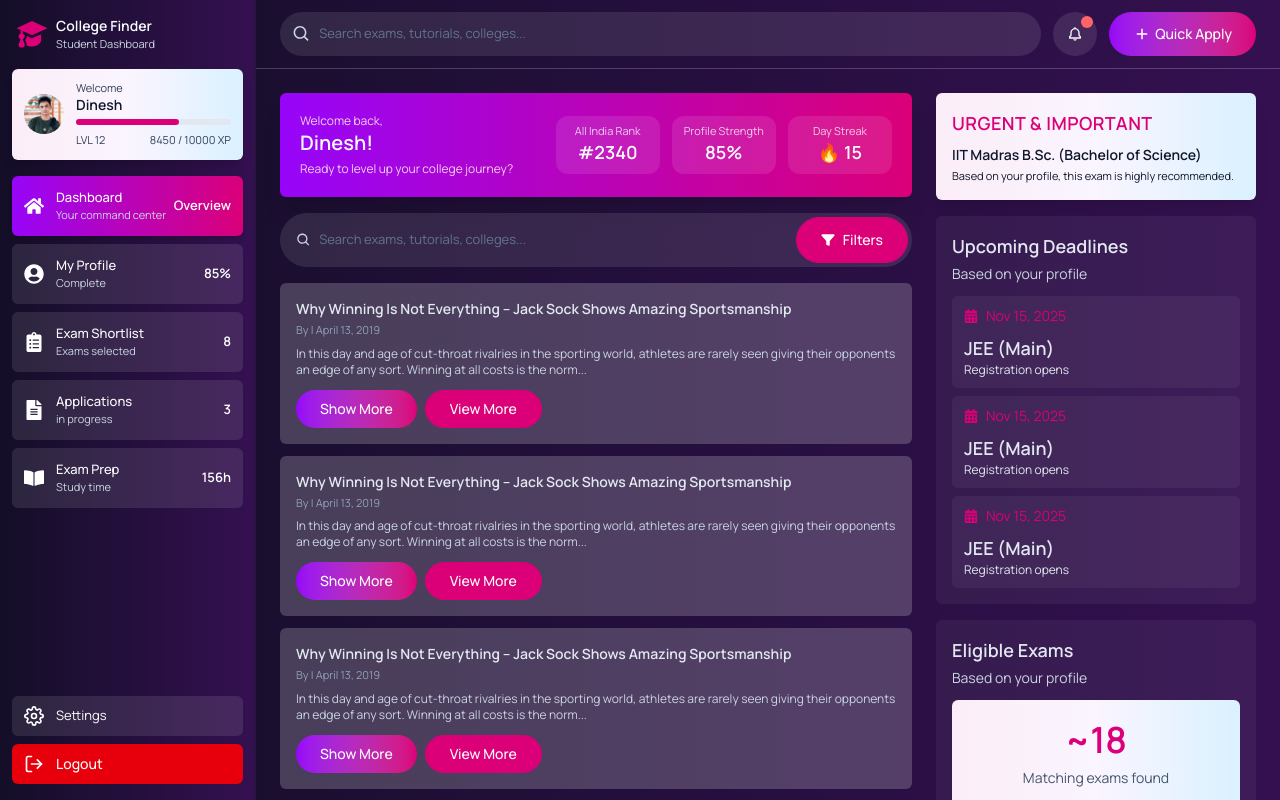
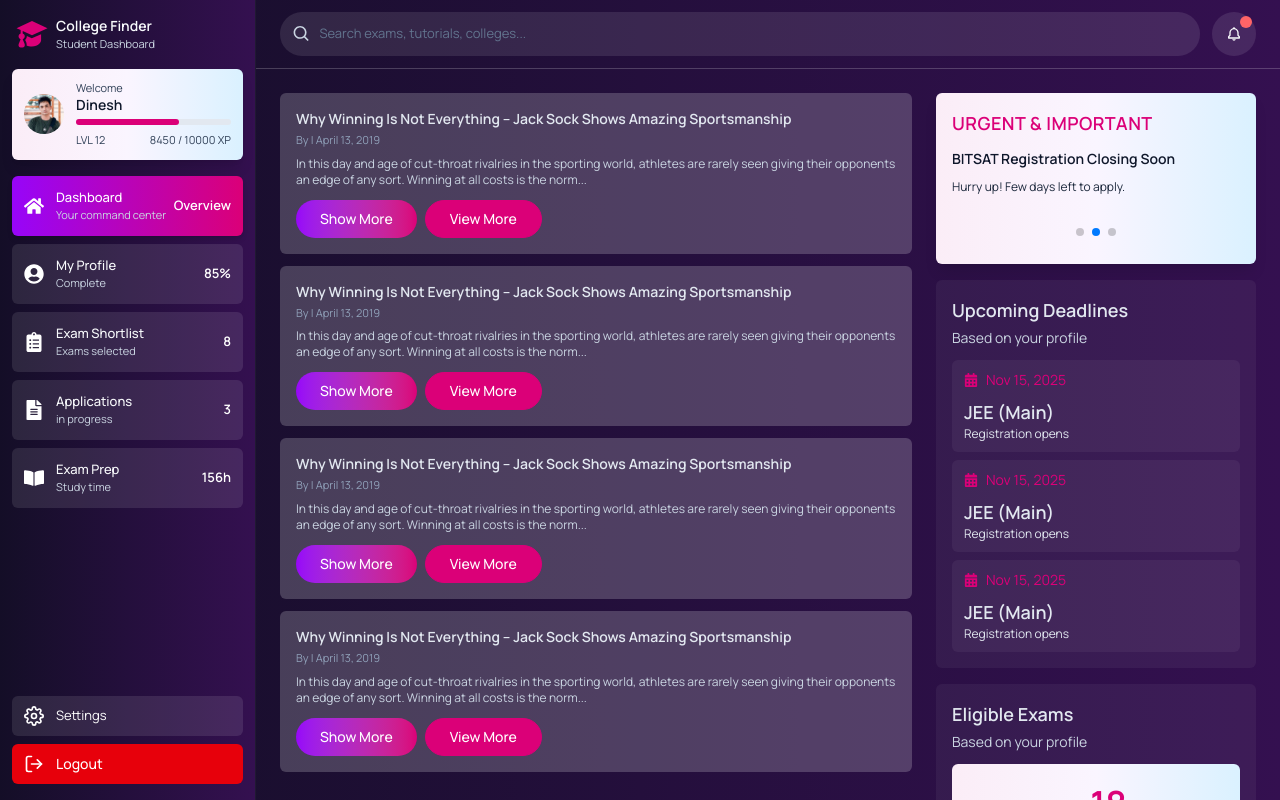
Before and after one commit to Cross-Atlantic-Software/collegefinder, a Next.js app: page /dashboard in a window 1280 px wide. Built offline with nearby package versions, Linux system fonts and the light colour scheme.

Commit message:
Urgent and Important

```diff
--- a/components/dashboard/MiddleContent.tsx
+++ b/components/dashboard/MiddleContent.tsx
@@ -6,7 +6,7 @@ export default function MiddleContent() {
   return (
     <>
       {/* Welcome card */}
-      <section className="rounded-md bg-darkGradient p-5 text-sm shadow-xl">
+      <section className="rounded-md bg-darkGradient p-5 text-sm shadow-xl hidden">
         <div className="flex flex-col justify-between gap-4 md:flex-row md:items-center">
           <div>
             <p className="text-xs text-pink-100/90">Welcome back,</p>
@@ -33,7 +33,7 @@ export default function MiddleContent() {
       </section>
 
       {/* Middle search bar */}
-      <section className="flex items-center gap-2 rounded-full bg-white/10 p-1 pl-4 text-xs text-slate-300">
+      <section className="flex items-center gap-2 rounded-full bg-white/10 p-1 pl-4 text-xs text-slate-300 hidden">
         <BiSearch className="text-xl"/>
         <input
           placeholder="Search exams, tutorials, colleges..."
@@ -44,7 +44,7 @@ export default function MiddleContent() {
 
       {/* Feed cards */}
       <section className="space-y-3">
-        {[1, 2, 3].map((i) => (
+        {[1, 2, 3, 4].map((i) => (
           <article
             key={i}
             className="rounded-md bg-white/20 p-4 text-xs text-slate-200"
--- a/components/dashboard/RightSidebar.tsx
+++ b/components/dashboard/RightSidebar.tsx
@@ -1,24 +1,14 @@
 import Link from "next/link";
 import { FaCalendarAlt } from "react-icons/fa";
-import { HiCalendarDateRange } from "react-icons/hi2";
 import { Button } from "../shared";
 import { FaArrowRightLong } from "react-icons/fa6";
+import UrgentImportantSwiper from "./UrgentImportantSwiper";
 
 export default function RightSidebar() {
   return (
     <>
       {/* Urgent banner */}
-      <section className="rounded-md bg-lightGradient p-4 text-xs text-slate-900 shadow-lg">
-        <p className="text-lg font-semibold uppercase tracking-wide text-pink">
-          Urgent & Important
-        </p>
-        <p className="mt-2 text-sm font-semibold">
-          IIT Madras B.Sc. (Bachelor of Science)
-        </p>
-        <p className="mt-1 text-[11px]">
-          Based on your profile, this exam is highly recommended.
-        </p>
-      </section>
+      <UrgentImportantSwiper />
 
       {/* Upcoming deadlines */}
       <section className="rounded-md bg-white/5 p-4 text-slate-200">
--- a/components/dashboard/TopBar.tsx
+++ b/components/dashboard/TopBar.tsx
@@ -34,7 +34,6 @@ export default function TopBar({ onToggleSidebar }: TopBarProps) {
           <span className="absolute top-1 right-1 h-3 w-3 rounded-full bg-red-400" />
         </button>
 
-        <Button href="/submit" variant="DarkGradient" size="sm"> <BiPlus className="mr-1 text-lg"/> Quick Apply</Button>
       </div>
     </header>
   );
--- /dev/null
+++ b/components/dashboard/UrgentImportantSwiper.tsx
@@ -0,0 +1,56 @@
+"use client";
+
+import { Swiper, SwiperSlide } from "swiper/react";
+import { Pagination, Autoplay } from "swiper/modules";
+
+import "swiper/css";
+import "swiper/css/pagination";
+
+const urgentItems = [
+  {
+    id: 1,
+    title: "IIT Madras B.Sc. (Bachelor of Science)",
+    desc: "Based on your profile, this exam is highly recommended.",
+  },
+  {
+    id: 2,
+    title: "BITSAT Registration Closing Soon",
+    desc: "Hurry up! Few days left to apply.",
+  },
+  {
+    id: 3,
+    title: "VITEEE Slot Booking Starts Soon",
+    desc: "Secure your preferred exam slot.",
+  },
+];
+
+export default function UrgentImportantSwiper() {
+  return (
+    <section className="rounded-md bg-lightGradient p-4 text-xs text-slate-900 shadow-lg">
+      <p className="text-lg font-semibold uppercase tracking-wide text-pink">
+        Urgent & Important
+      </p>
+
+      <Swiper
+        modules={[Pagination, Autoplay]}
+        spaceBetween={16}
+        slidesPerView={1}
+        loop
+        pagination={{ clickable: true }}
+        autoplay={{ delay: 3500, disableOnInteraction: false }}
+        className="!pb-6 mt-3"
+      >
+        {urgentItems.map((item) => (
+          <SwiperSlide key={item.id}>
+            <div className=" pb-2">
+              <p className="text-sm font-semibold">{item.title}</p>
+              <p className="mt-2 text-xs leading-relaxed text-slate-800">
+                {item.desc}
+              </p>
+            </div>
+          </SwiperSlide>
+        ))}
+      </Swiper>
+    </section>
+  );
+}
--- a/components/dashboard/index.ts
+++ b/components/dashboard/index.ts
@@ -2,3 +2,4 @@ export { default as Sidebar } from "./Sidebar";
 export { default as TopBar } from "./TopBar";
 export { default as MiddleContent } from "./MiddleContent";
 export { default as RightSidebar } from "./RightSidebar";
+export { default as UrgentImportantSwiper } from "./UrgentImportantSwiper";
--- a/package.json
+++ b/package.json
@@ -12,7 +12,8 @@
     "next": "16.0.3",
     "react": "19.2.0",
     "react-dom": "19.2.0",
-    "react-icons": "^5.5.0"
+    "react-icons": "^5.5.0",
+    "swiper": "^12.0.3"
   },
   "devDependencies": {
     "@tailwindcss/postcss": "^4",
```
Also changed, not shown: 1 other file (tests, documents, lock files or other folders).
